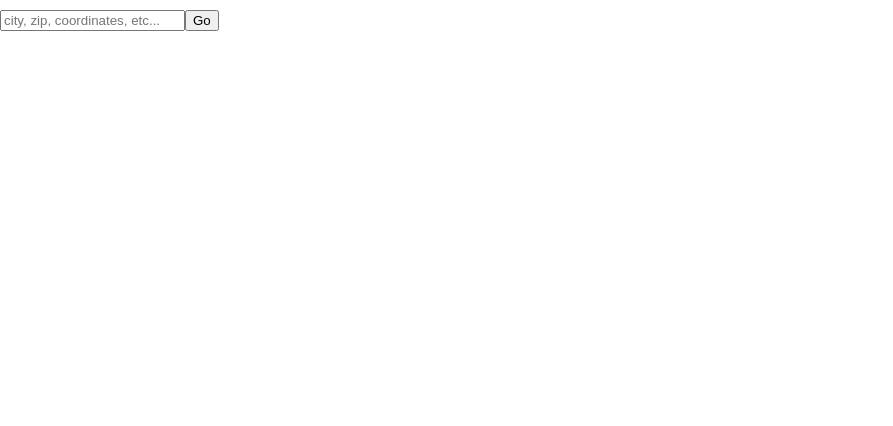
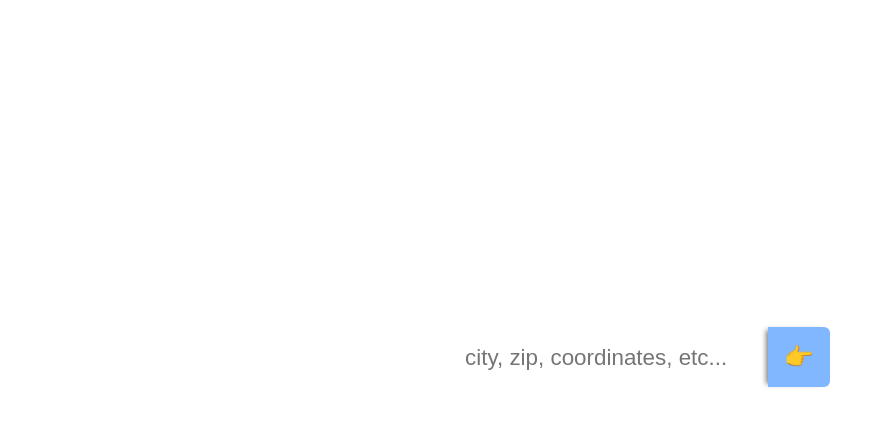
Before and after one commit to jamesfromonline/redux-weather, a React (Create React App) app: page / in a window 1280 px wide. Shown: the top 426 px of the page, without its empty margins (0-893 px from the left). Built offline with nearby package versions, Linux system fonts and the light colour scheme.

Commit message:
clean up, styles

```diff
--- a/src/App.scss
+++ b/src/App.scss
@@ -1,14 +1,115 @@
 .App {
+  position: relative;
+  width: 100%;
+  min-height: 100vh;
+  color: white;
+}
+
+input {
+  padding: 15px;
+  margin: 10px 0;
+  border-radius: 6px 0 0 6px;
+  border: none;
+  outline: 0;
+  font-size: 1.4rem;
+}
+
+button {
+  padding: 16px;
+  background: white;
+  border-radius: 0 6px 6px 0;
+  box-shadow: -5px 0px 5px -3px rgba(0,0,0,0.5);
+  font-size: 1.5rem;
+  border: none;
+  outline: 0;
+  cursor: pointer;
+  background: rgb(129, 183, 255);
+  color: white;
+  transition: all 0.3s ease;
+
+  &:focus,
+  &:hover {
+    background: darken(rgb(129, 183, 255), 10%);
+  }
+}
+
+
+.weather {
+  display: flex;
+  flex-direction: column;
+  justify-content: center;
+  align-items: center;
   width: 100%;
   min-height: 100vh;
 }
 
-input {
-  margin: 10px 0;
+.search {
+  position: absolute;
+  top: 40%;
+  width: 100%;
+  display: flex;
+  justify-content: center;
+  align-items: center;
+  transition: all 0.5s ease;
+  z-index: 1;
+
+  &--active {
+    top: 0;
+    transform: scale(0.7);
+
+    input {
+      background: rgba(255, 255, 255, 0.2);
+      transition: all 0.3s ease;
+
+      &:focus {
+        background: rgba(255, 255, 255, 1);
+      }
+    }
+
+    button {
+      padding: 14px;
+      padding-top: 17px;
+      background: rgba(129, 183, 255, 0.2);
+      box-shadow: none;
+      font-size: 1rem;
+
+      &:focus,
+      &:hover {
+        background: rgba(129, 183, 255, 1);
+      }
+    }
+  }
 }
 
+.current-weather {
+  display: flex;
+  justify-content: center;
+  width: 100%;
+  height: 100%;
 
-.weather {
-  width: 100%;
-  min-height: 100vh;
+  &__top-bar {
+    position: absolute;
+    top: 0;
+    left: 0;
+    width: 100%;
+    display: flex;
+    justify-content: space-between;
+    align-items: center;
+    padding: 0 10px;
+    box-sizing: border-box;
+  }
+
+  &__temps {
+    display: flex;
+    flex-direction: column;
+    justify-content: center;
+    font-size: 1.3rem;
+
+    span {
+      font-size: 0.85rem;
+      text-align: right;
+      border-top: 1px solid rgba(255, 255, 255, 0.5);
+      padding: 1px 0;
+    }
+  }
 }
--- a/src/components/Weather/CurrentWeather.js
+++ b/src/components/Weather/CurrentWeather.js
@@ -6,14 +6,16 @@ const CurrentWeather = props => {
   if (current) {
     return (
       <div className='current-weather'>
+        <div className='current-weather__top-bar'>
           <div className='current-weather_icon'>
             <img src={`http:${current.condition.icon}`} alt={current.condition.text} />
           </div>
-        <div className='current-weather__temp'>
+          <div className='current-weather__temps'>
             {current.temp_f}˚F
             <span>
               {current.temp_c}˚C
             </span>
+          </div>
         </div>
 
       </div>
--- a/src/components/Weather/Weather.js
+++ b/src/components/Weather/Weather.js
@@ -30,14 +30,14 @@ class Weather extends Component {
     if (data.showWeather) {
       return (
         <div className='weather' style={backgroundStyle}>
-          <WeatherLocation submit={this.handleSubmit} />
+          <WeatherLocation show={data.showWeather} submit={this.handleSubmit} />
           <CurrentWeather data={data.currentWeather} />
         </div>
       )
     } else {
       return (
         <div className='weather' style={backgroundStyle}>
-          <WeatherLocation submit={this.handleSubmit} />
+          <WeatherLocation show={data.showWeather} submit={this.handleSubmit} />
         </div>
       )
     }
--- a/src/components/Weather/WeatherLocation.js
+++ b/src/components/Weather/WeatherLocation.js
@@ -2,12 +2,13 @@ import React from 'react'
 
 const WeatherLocation = props => {
   return (
-    <div className='weather-location'>
+    <div className={props.show ? 'search search--active' : 'search'}>
       <form onSubmit={props.submit}>
         <input type='text'
+               name='location'
                placeholder='city, zip, coordinates, etc...'
                onSubmit={e => e.preventDefault()} />
-        <button type='submit'>Go</button>
+        <button type='submit'>👉</button>
       </form>
     </div>
   )
--- a/src/reducers/weatherReducer.js
+++ b/src/reducers/weatherReducer.js
@@ -18,6 +18,7 @@ export const weatherReducer = (state = initialState, action) => {
         ...state,
         showWeather: action.payload
       }
+      break
     default:
       return state
   }
```
Lines whose indentation alone changed are shown as unchanged.
